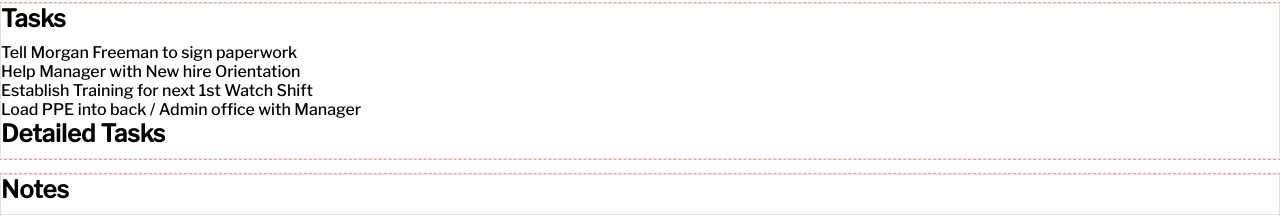
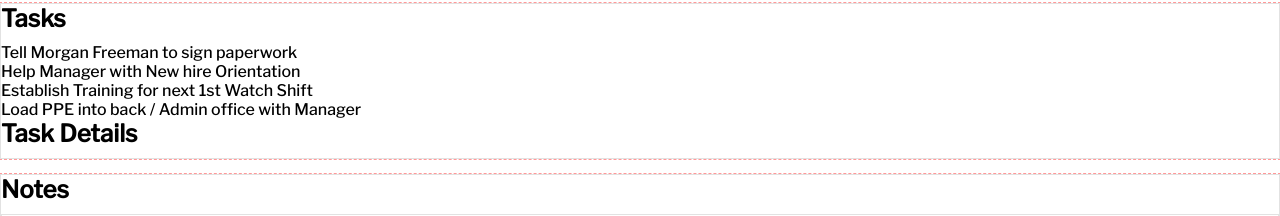
Before and after one commit to chrisvneal/security-soup, a React (Create React App) app: page / in a window 1280 px wide. Shown: the part 460-676 px from the top of the page. Built offline with nearby package versions, Linux system fonts and the light colour scheme.

Commit message:
Refactor Task Details component

```diff
--- a/src/components/DetailedTasks.js
+++ b/src/components/TaskDetails.js
@@ -1,11 +1,11 @@
 import React from "react";
 
-const DetailedTasks = () => {
+const TaskDetails = () => {
   return (
     <div className="detailed-tasks">
-      <h2>Detailed Tasks</h2>
+      <h2>Task Details</h2>
     </div>
   );
 };
 
-export default DetailedTasks;
+export default TaskDetails;
--- a/src/components/Tasks.js
+++ b/src/components/Tasks.js
@@ -1,5 +1,5 @@
 import React from "react";
-import DetailedTasks from "./DetailedTasks";
+import TaskDetails from "./TaskDetails";
 
 const Tasks = ({ tasks }) => {
   const taskList = tasks.map((task) => <li key={task.id}>{task.title}</li>);
@@ -7,7 +7,7 @@ const Tasks = ({ tasks }) => {
     <section className="section-border tasks">
       <h2>Tasks</h2>
       <ul className="tasks-list">{taskList}</ul>
-      <DetailedTasks />
+      <TaskDetails />
     </section>
   );
 };
```
